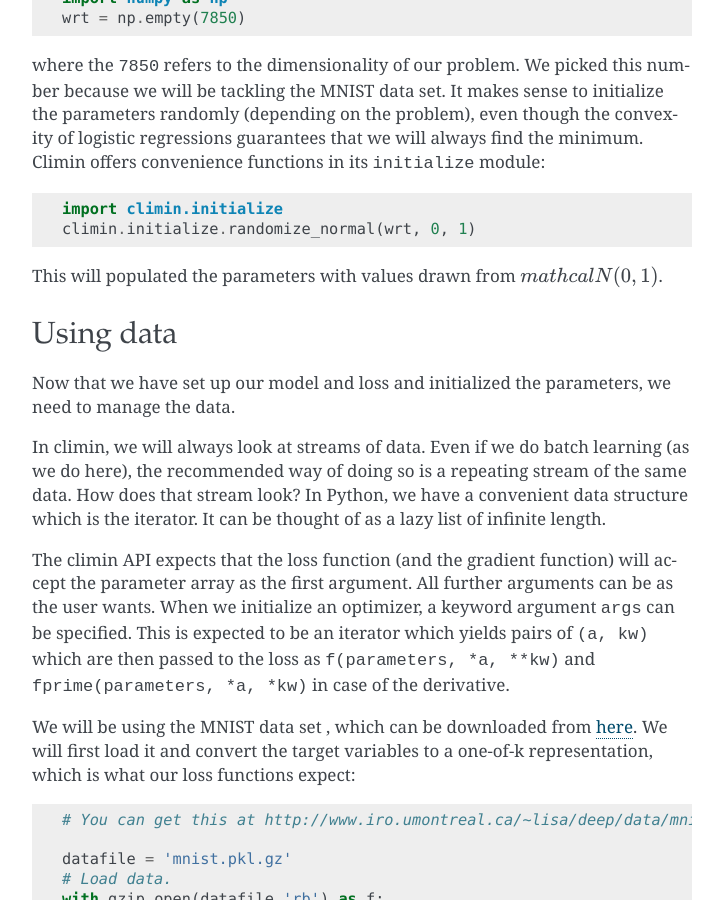
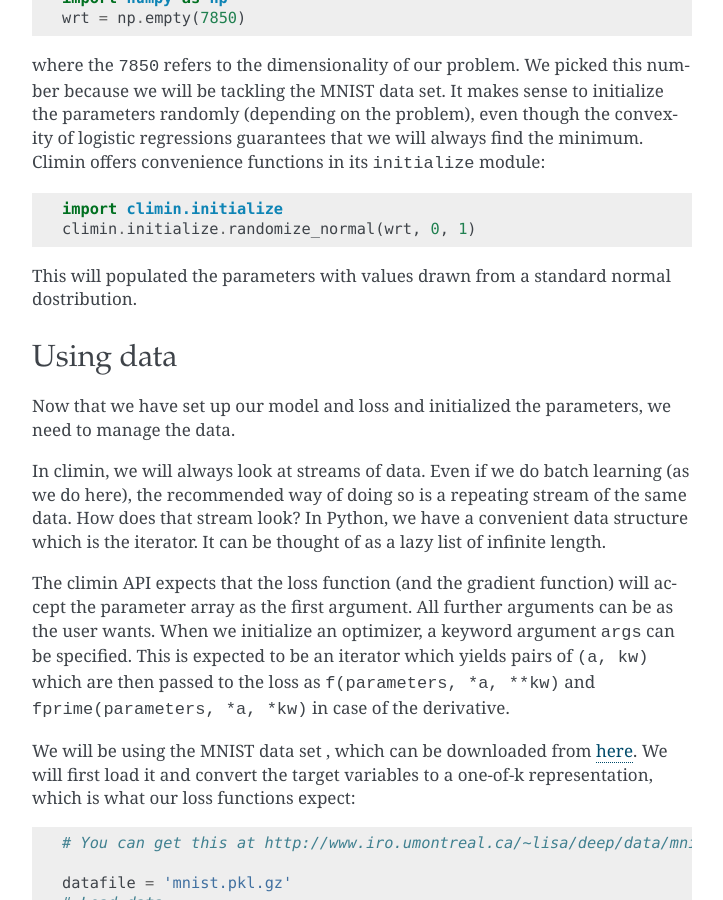
Before and after one commit to BRML/climin, a Sphinx documentation site: the page built from docs/source/tutorial.rst, in a window 1280 px wide and 900 px high, scrolled down 2129 px. Shown: the whole window, without its empty margins (388-1111 px from the left). Built offline with Sphinx 7.4.7, drawn with Linux system fonts in a browser that asks for light colours; formulas are drawn with MathJax 3.

Commit message:
typo in the docs

```diff
--- a/docs/source/tutorial.rst
+++ b/docs/source/tutorial.rst
@@ -122,7 +122,7 @@ minimum. Climin offers convenience functions in its ``initialize`` module:
    climin.initialize.randomize_normal(wrt, 0, 1)
 
 This will populated the parameters with values drawn from
-:math:`\\mathcal{N}(0, 1)`.
+a standard normal dostribution.
 
 
 Using data
```
